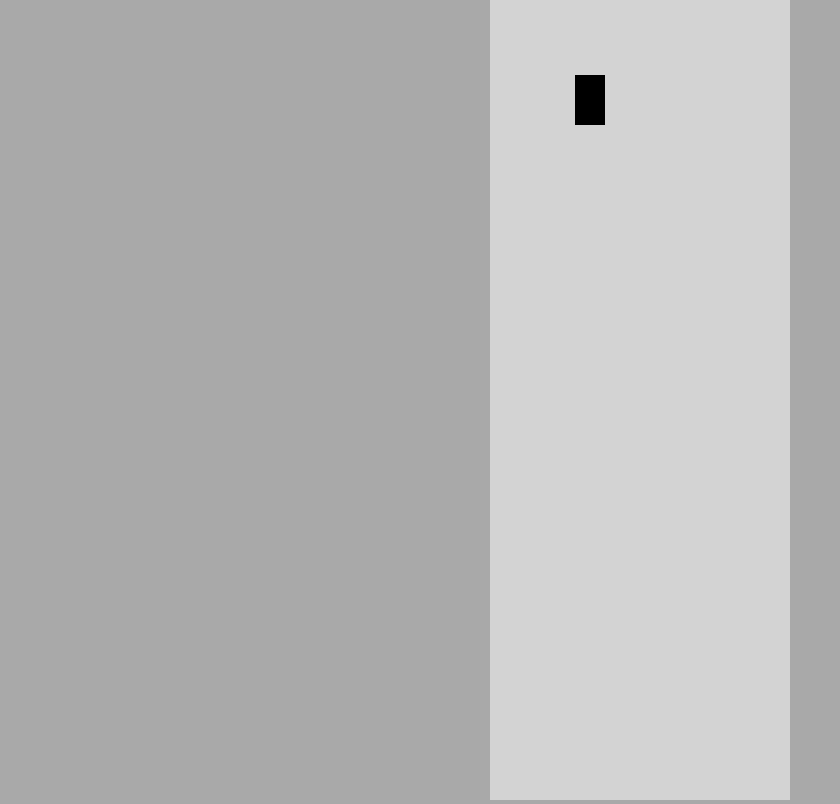
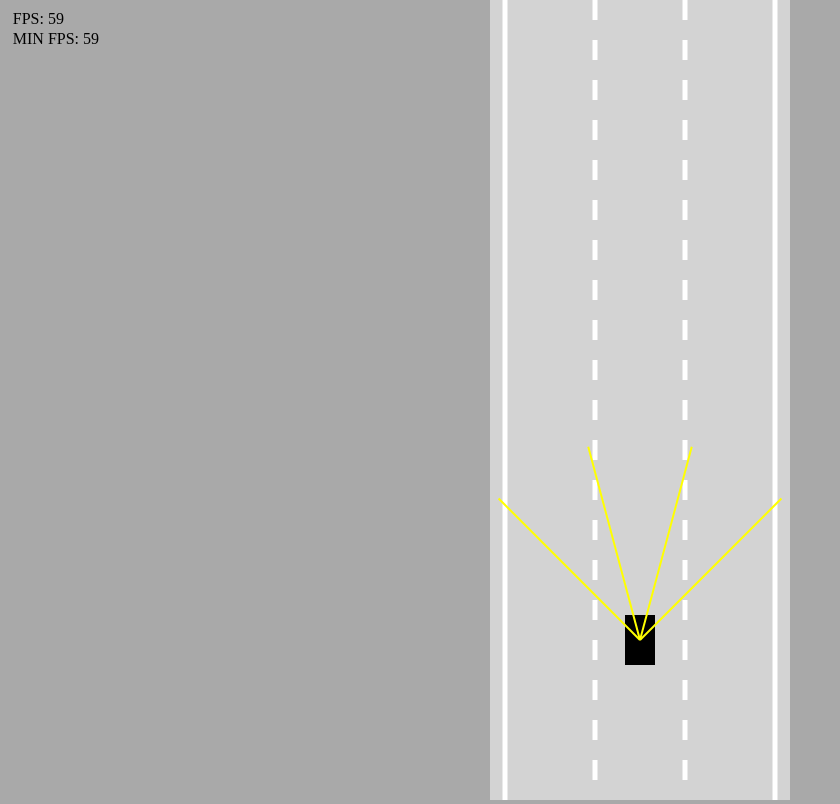
Before and after one commit to Alexander-Sereodkin/Self-Driving-Car-ML, a plain HTML site: page index.html in a window 1280 px wide. Shown: the whole page, without its empty margins (0-840 px from the left). Drawn offline with Linux system fonts and the light colour scheme.

Commit message:
added sensors, road markings and more car physics

```diff
--- a/car.js
+++ b/car.js
@@ -1,27 +1,106 @@
 class Car {
 	constructor({ x, y, width, height }) {
-        // Параметры машинки
+		// Параметры машинки
 		this.x = x
 		this.y = y
 		this.width = width
 		this.height = height
-        // Элементы управления машинкой
-        this.controls = new Controls()
+
+		// ======= Phisichs block =======
+
+		// Скорость
+		this.speed = 0
+		// Ускорение
+		this.acceleration = 0.2
+		// Максимальная скорость
+		this.maxSpeed = 4
+		// Коэффициент трения
+		this.friction = 0.02
+		// Угол наклона авто
+		this.angle = 0
+
+		// ==============================
+
+		// Элементы управления машинкой
+		this.sensor = new Sensor({ car: this })
+		this.controls = new Controls()
 	}
 
-    update(){
-
-    }
+	update() {
+		this.#move()
+		this.sensor.update()
+	}
 
 	draw(ctx) {
-        // Отрисовка машинки с х, y по центру
+		ctx.save()
+		// отрисовка машинки по заданным координатам
+		ctx.translate(this.x, this.y)
+		// Поворот машинки
+		ctx.rotate(-this.angle)
 		ctx.beginPath()
-		ctx.rect(
-			this.x - this.width / 2,
-			this.y - this.height / 2,
-			this.width,
-			this.height
-		)
-        ctx.fill()
+
+		/*
+			Отрисовка машинки, деление на два
+			нужно чтобы её координаты оказались
+			в центре
+		*/
+		ctx.rect(-this.width / 2, -this.height / 2, this.width, this.height)
+		ctx.fill()
+		ctx.restore()
+
+		// отрисовка лучей-датчиков
+		this.sensor.draw(ctx)
+	}
+
+	#move() {
+		// Движение вперёд
+		if (this.controls.forward) {
+			this.speed += this.acceleration
+		}
+		// Движение назад
+		if (this.controls.reverse) {
+			this.speed -= this.acceleration
+		}
+
+		// если скорость >0, то работает поворот
+		if (this.speed !== 0) {
+			const flip = this.speed > 0 ? 1 : -1
+			// Движение налево
+			if (this.controls.left) {
+				this.angle += 0.03 * flip
+			}
+			// Движение направо
+			if (this.controls.right) {
+				this.angle -= 0.03 * flip
+			}
+		}
+
+		if (this.speed > this.maxSpeed) {
+			this.speed = this.maxSpeed
+		}
+		if (this.speed < -this.maxSpeed / 1.4) {
+			this.speed = -this.maxSpeed / 1.4
+		}
+
+		// Постепенное снижение скорости
+		if (this.speed > 0) {
+			this.speed -= this.friction
+		}
+		if (this.speed < 0) {
+			this.speed += this.friction
+		}
+
+		/*
+ Если скорость чуть меньше трения
+ то машинку будет дергать
+ поэтому если модуль скорость < трения
+ то скорость = 0
+*/
+		if (Math.abs(this.speed) < this.friction) {
+			this.speed = 0
+		}
+
+		this.x -= Math.sin(this.angle) * this.speed
+		this.y -= Math.cos(this.angle) * this.speed
 	}
 }
--- /dev/null
+++ b/fps.js
@@ -0,0 +1,23 @@
+class FramesHandle {
+	constructor() {
+		this.lastLoop = new Date()
+	}
+
+	fpsUpdate() {
+		const currentLoop = new Date()
+		// разница кадров
+		this.fps = Math.round(1000 / (currentLoop - this.lastLoop))
+		if (this.fps < this.minFps || !this.minFps) {
+			this.minFps = this.fps
+		}
+		this.fpsRender()
+		this.lastLoop = currentLoop
+	}
+
+	fpsRender() {
+		document.querySelector('#fps').innerHTML = `FPS: ${this.fps}`
+		document.querySelector('#minFps').innerHTML = `MIN FPS: ${this.minFps}`
+	}
+}
+
+const FrameCounter = new FramesHandle()
--- a/index.html
+++ b/index.html
@@ -1,16 +1,21 @@
 <!DOCTYPE html>
 <html lang="en">
 	<head>
-    <meta charset="UTF-8">
-    <meta name="viewport" content="width=device-width, initial-scale=1.0">
+		<meta charset="UTF-8" />
+		<meta name="viewport" content="width=device-width, initial-scale=1.0" />
 		<title>Self Driving Car</title>
-    <link rel="stylesheet" href="style.css">
+		<link rel="stylesheet" href="style.css" />
 	</head>
 	<body>
+		<div style="position: absolute; top: 10px; left: 1%" id="fps"></div>
+		<div style="position: absolute; top: 30px; left: 1%" id="minFps"></div>
 		<canvas id="myCanvas"></canvas>
+		<script src="sensor.js"></script>
+		<script src="utils.js"></script>
+		<script src="fps.js"></script>
+		<script src="road.js"></script>
 		<script src="controls.js"></script>
 		<script src="car.js"></script>
 		<script src="main.js"></script>
-
 	</body>
 </html>
--- a/main.js
+++ b/main.js
@@ -1,14 +1,32 @@
 const canvas = document.getElementById('myCanvas')
-canvas.height = window.innerHeight
-canvas.window = 200
+canvas.width = 300
 
 const ctx = canvas.getContext('2d')
+const road = new Road({
+	x: canvas.width / 2,
+	width: canvas.width * 0.9,
+})
 
 const car = new Car({
-	x: 100,
-	y: 100,
+	x: road.getLaneCenter(1),
+	y: 1000,
 	width: 30,
 	height: 50,
 })
 
-car.draw(ctx)
+animate()
+
+function animate() {
+	car.update()
+	canvas.height = window.innerHeight
+	FrameCounter.fpsUpdate()
+
+	ctx.save()
+	ctx.translate(0, -car.y + canvas.height * 0.8)
+
+	road.draw(ctx)
+	car.draw(ctx)
+
+	ctx.restore()
+	requestAnimationFrame(animate)
+}
--- /dev/null
+++ b/road.js
@@ -0,0 +1,74 @@
+class Road {
+	constructor({ x, width, laneCount = 3 }) {
+		this.x = x
+		this.width = width
+		this.laneCount = laneCount
+
+		// крайшне левое положение
+		this.left = x - width / 2
+		// крайшне правое положение
+		this.right = x + width / 2
+
+		// infinity = 1_000_000, т.к обычный Infinity
+		// canvas отрисовать не может
+		const infinity = 1_000_000
+		this.top = -infinity
+		this.bottom = infinity
+
+		const topLeft = { x: this.left, y: this.top }
+		const topRight = { x: this.right, y: this.top }
+		const bottomLeft = { x: this.left, y: this.bottom }
+		const bottomRight = { x: this.right, y: this.bottom }
+		// Границы дороги
+		this.borders = [
+			// Можно создавать "извилистые" дороги
+			// дополняя в массив массива точки изгибов
+			// для колизии пересечения или создавать двойные
+			// трассы добавля в this.borders новые границы
+			[topLeft, bottomLeft],
+			[topRight, bottomRight],
+		]
+	}
+
+	// Получения X центра линии по индексу
+	getLaneCenter(laneIndex) {
+		// ширина дорожной полосы = ширина дороги / кол-во полос движения
+		const laneWidth = this.width / this.laneCount
+		return (
+			/*
+        левое положение + половина ширины дороги
+        + минимум между кол-вом полос и выбранной
+        линией спавна (для того чтобы объект
+        не заспавнился за пределами дорожной линии)
+        * на ширину линии
+      */
+			this.left +
+			laneWidth / 2 +
+			Math.min(laneIndex, this.laneCount - 1) * laneWidth
+		)
+	}
+
+	draw(ctx) {
+		ctx.lineWidth = 5
+		ctx.strokeStyle = 'white'
+
+		for (let i = 1; i <= this.laneCount - 1; i++) {
+			// Вычитывает растояние между полосами учитывая их кол-во
+			const x = lerp(this.left, this.right, i / this.laneCount)
+
+			// рисуем пунктирную дорогу
+			ctx.setLineDash([20, 20])
+			ctx.beginPath()
+			ctx.moveTo(x, this.top)
+			ctx.lineTo(x, this.bottom)
+			ctx.stroke()
+		}
+		ctx.setLineDash([])
+		this.borders.forEach((border) => {
+			ctx.beginPath()
+			ctx.moveTo(border[0].x, border[0].y)
+			ctx.lineTo(border[1].x, border[1].y)
+			ctx.stroke()
+		})
+	}
+}
--- /dev/null
+++ b/sensor.js
@@ -0,0 +1,45 @@
+class Sensor {
+	constructor({ car }) {
+		this.car = car
+		// Кол-во лучей-датчиков
+		this.rayCount = 4
+		// Длинна луча-датчика
+		this.rayLength = 200
+		// Угол распространения лучей-датчиков
+		this.raySpread = Math.PI / 2
+		// Массив лучей-датчиков
+		this.rays = []
+	}
+
+	update() {
+		this.rays = []
+		for (let i = 0; i < this.rayCount; i++) {
+			let rayAngle = lerp(
+				this.raySpread / 2,
+				-this.raySpread / 2,
+				this.rayCount == 1 ? 0.5 : i / (this.rayCount - 1)
+			)
+			rayAngle += this.car.angle
+			const start = {
+				x: this.car.x,
+				y: this.car.y,
+			}
+			const end = {
+				x: this.car.x - Math.sin(rayAngle) * this.rayLength,
+				y: this.car.y - Math.cos(rayAngle) * this.rayLength,
+			}
+			this.rays.push([start, end])
+		}
+	}
+
+	draw(ctx) {
+		for (let i = 0; i < this.rayCount; i++) {
+			ctx.beginPath()
+			ctx.lineWidth = 2
+			ctx.strokeStyle = 'yellow'
+			ctx.moveTo(this.rays[i][0].x, this.rays[i][0].y)
+			ctx.lineTo(this.rays[i][1].x, this.rays[i][1].y)
+			ctx.stroke()
+		}
+	}
+}
--- /dev/null
+++ b/utils.js
@@ -0,0 +1,7 @@
+function lerp(A, B, t) {
+	/*
+		Линейная интерполяция (Lerp) это способ нахождения
+		промежуточных значений исходя из известных значений.
+	*/
+	return A + (B - A) * t
+}
```
Also changed, not shown: 1 other file. Lines whose indentation alone changed are shown as unchanged.
